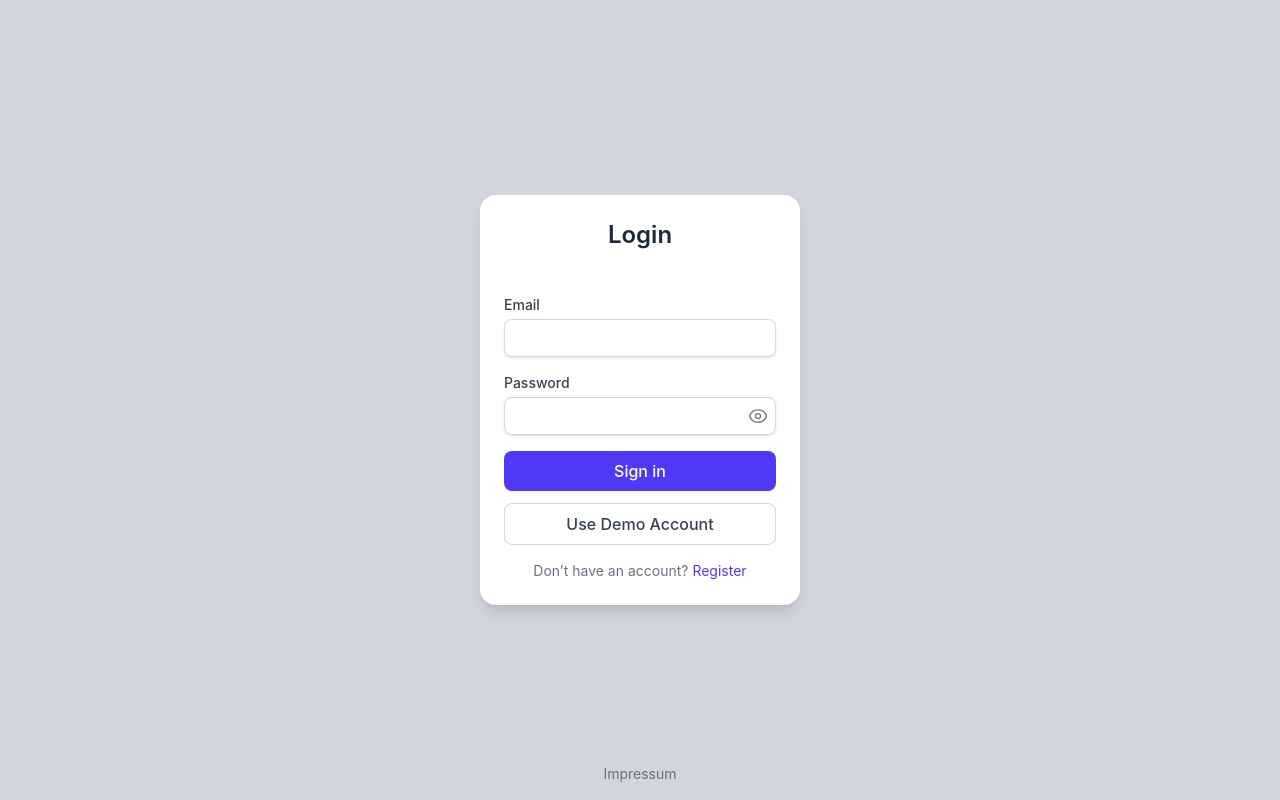
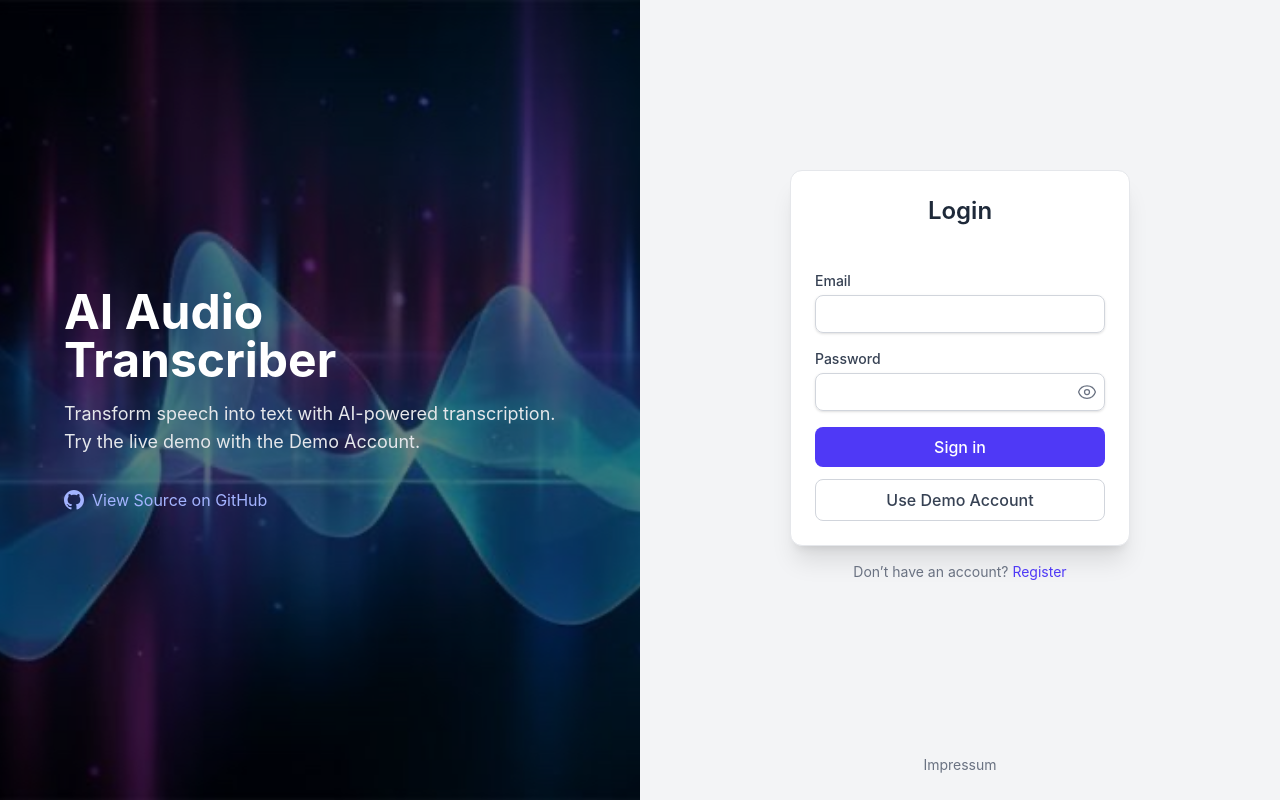
Before and after one commit to Yuchan48/audio-transcriber-platform, a React (Vite) app in the folder frontend/: page /login in a window 1280 px wide. Built offline with nearby package versions, Linux system fonts and the light colour scheme; no server answers.

Commit message:
feat: add GitHub icon and background image to login and register pages

```diff
--- /dev/null
+++ b/frontend/src/components/icons/GitHubIcon.tsx
@@ -0,0 +1,16 @@
+const GitHubIcon = ({ className }: { className?: string }) => {
+  return (
+    <svg
+      xmlns="http://www.w3.org/2000/svg"
+      viewBox="0 0 24 24"
+      fill="currentColor"
+      className={className}
+      role="img"
+      aria-label="GitHub"
+    >
+      <path d="M12 0c-6.626 0-12 5.373-12 12 0 5.302 3.438 9.8 8.207 11.387.599.111.793-.261.793-.577v-2.234c-3.338.726-4.033-1.416-4.033-1.416-.546-1.387-1.333-1.756-1.333-1.756-1.089-.745.083-.729.083-.729 1.205.084 1.839 1.237 1.839 1.237 1.07 1.834 2.807 1.304 3.492.997.107-.775.418-1.305.762-1.604-2.665-.305-5.467-1.334-5.467-5.931 0-1.311.469-2.381 1.236-3.221-.124-.303-.535-1.524.117-3.176 0 0 1.008-.322 3.301 1.23.957-.266 1.983-.399 3.003-.404 1.02.005 2.047.138 3.006.404 2.291-1.552 3.297-1.23 3.297-1.23.653 1.653.242 2.874.118 3.176.77.84 1.235 1.911 1.235 3.221 0 4.609-2.807 5.624-5.479 5.921.43.372.823 1.102.823 2.222v3.293c0 .319.192.694.801.576 4.765-1.589 8.199-6.086 8.199-11.386 0-6.627-5.373-12-12-12z" />
+    </svg>
+  );
+};
+
+export default GitHubIcon;
--- a/frontend/src/pages/LoginPage.tsx
+++ b/frontend/src/pages/LoginPage.tsx
@@ -10,6 +10,10 @@
 import EyeIcon from "../components/icons/EyeIcon";
 import EyeOffIcon from "../components/icons/EyeOffIcon";
 import Spinner from "../components/icons/Spinner";
+import GitHubIcon from "../components/icons/GitHubIcon";
+
+// import assets
+import loginBg from "../assets/login_bg.jpg";
 
 const LoginPage = () => {
   const navigate = useNavigate();
@@ -68,8 +72,47 @@
   };
 
   return (
-    <div className="flex items-center justify-center h-screen  bg-gray-300 w-full max-w-screen overflow-hidden">
-      <div className="w-80 p-6 bg-white rounded-2xl shadow-lg">
+    <div className="min-h-screen w-full bg-gray-100 flex flex-col">
+      <div className="flex flex-1 flex-col lg:flex-row">
+        {/* Hero Section */}
+        <div className="relative lg:w-1/2 h-104 lg:h-screen lg:flex-row">
+          <img
+            src={loginBg}
+            alt="Audio Transcriber"
+            className="absolute inset-0 h-full w-full object-cover"
+          />
+
+          <div className="absolute inset-0 bg-black/50" />
+
+          <div className="relative z-10 flex h-full flex-col justify-center px-8 lg:px-16 text-white">
+            <h1 className="text-3xl lg:text-5xl font-bold">
+              AI Audio
+              <br />
+              Transcriber
+            </h1>
+
+            <p className="mt-4 text-base lg:text-lg text-gray-200">
+              Transform speech into text with AI-powered transcription.
+              <br />
+              Try the live demo with the Demo Account.
+            </p>
+
+            <a
+              href="https://github.com/Yuchan48/audio-transcriber-platform"
+              target="_blank"
+              rel="noopener noreferrer"
+              className="mt-8 inline-flex items-center gap-2 text-indigo-300 hover:text-indigo-200"
+            >
+              <GitHubIcon className="h-5 w-5" />
+              View Source on GitHub
+            </a>
+          </div>
+        </div>
+
+        <div className="flex flex-1 flex-col">
+          {/* Login Container */}
+          <div className="flex flex-1 items-center justify-center p-6 flex-col">
+            <div className="w-[340px] rounded-xl bg-white border border-gray-200 shadow-xl p-6">
               {/* Title & Error */}
               <h1 className="text-2xl font-semibold text-center text-gray-800">
                 Login
@@ -95,9 +138,7 @@
                       setError("");
                     }}
                     autoComplete="username"
-              className="mt-1 w-full rounded-lg border border-gray-300 px-3 py-2 text-sm shadow-sm
-          focus:outline-none focus:ring-2 focus:ring-indigo-500 focus:border-indigo-500
-          disabled:bg-gray-100 disabled:cursor-not-allowed"
+                    className="mt-1 w-full rounded-lg border border-gray-300 px-3 py-2 text-sm shadow-sm focus:outline-none focus:ring-2 focus:ring-indigo-500 focus:border-indigo-500 disabled:bg-gray-100 disabled:cursor-not-allowed"
                   />
                 </div>
 
@@ -118,9 +159,7 @@
                         setError("");
                       }}
                       autoComplete="current-password"
-                className="w-full rounded-lg border border-gray-300 px-3 py-2 pr-10 text-sm shadow-sm
-            focus:outline-none focus:ring-2 focus:ring-indigo-500 focus:border-indigo-500
-            disabled:bg-gray-100 disabled:cursor-not-allowed"
+                      className="w-full rounded-lg border border-gray-300 px-3 py-2 pr-10 text-sm shadow-sm focus:outline-none focus:ring-2 focus:ring-indigo-500 focus:border-indigo-500 disabled:bg-gray-100 disabled:cursor-not-allowed"
                     />
 
                     <button
@@ -162,7 +201,7 @@
               >
                 Use Demo Account
               </button>
-
+            </div>
             {/* Register link */}
             <div className="mt-4 text-center text-sm text-gray-500">
               Don’t have an account?{" "}
@@ -175,14 +214,19 @@
             </div>
           </div>
 
+          {/* Impressum */}
+          <div className="pb-6 text-center">
             <a
               href="/impressum"
               target="_blank"
               rel="noopener noreferrer"
-        className="mt-4 text-center text-sm text-gray-500 hover:underline absolute bottom-4"
+              className="text-sm text-gray-500 hover:underline"
             >
               Impressum
             </a>
+          </div>
+        </div>
+      </div>
     </div>
   );
 };
--- a/frontend/src/pages/RegisterPage.tsx
+++ b/frontend/src/pages/RegisterPage.tsx
@@ -10,6 +10,9 @@
 import EyeIcon from "../components/icons/EyeIcon";
 import EyeOffIcon from "../components/icons/EyeOffIcon";
 import Spinner from "../components/icons/Spinner";
+import GitHubIcon from "../components/icons/GitHubIcon";
+
+import loginBg from "../assets/login_bg.jpg";
 
 const RegisterPage = () => {
   const navigate = useNavigate();
@@ -78,8 +81,48 @@
   };
 
   return (
-    <div className="flex items-center justify-center h-screen bg-gray-300 w-full max-w-screen overflow-hidden">
-      <div className="w-80 p-6 bg-white rounded-2xl shadow-lg">
+    <div className="min-h-screen w-full bg-gray-100 flex flex-col">
+      <div className="flex flex-1 flex-col lg:flex-row">
+        {/* Hero Section */}
+        <div className="relative lg:w-1/2 h-104 lg:h-screen lg:flex-row">
+          <img
+            src={loginBg}
+            alt="Audio Transcriber"
+            className="absolute inset-0 h-full w-full object-cover"
+          />
+
+          <div className="absolute inset-0 bg-black/50" />
+
+          <div className="relative z-10 flex h-full flex-col justify-center px-8 lg:px-16 text-white">
+            <h1 className="text-3xl lg:text-5xl font-bold">
+              AI Audio
+              <br />
+              Transcriber
+            </h1>
+
+            <p className="mt-4 text-base lg:text-lg text-gray-200">
+              Transform speech into text with AI-powered transcription.
+              <br />
+              Try the live demo with the Demo Account.
+            </p>
+
+            <a
+              href="https://github.com/Yuchan48/audio-transcriber-platform"
+              target="_blank"
+              rel="noopener noreferrer"
+              className="mt-8 inline-flex items-center gap-2 text-indigo-300 hover:text-indigo-200"
+            >
+              <GitHubIcon className="h-5 w-5" />
+              View Source on GitHub
+            </a>
+          </div>
+        </div>
+
+        {/* Right Side */}
+        <div className="flex flex-1 flex-col">
+          {/* Register Container */}
+          <div className="flex flex-1 items-center justify-center p-6 flex-col">
+            <div className="w-[340px] rounded-xl bg-white border border-gray-200 shadow-xl p-6">
               {/* Title & Error */}
               <h1 className="text-2xl font-semibold text-center text-gray-800">
                 Register
@@ -89,7 +132,10 @@
                 {error || "\u00A0"}
               </div>
 
-        <form className="space-y-4 text-gray-900" onSubmit={handleRegister}>
+              <form
+                className="space-y-2 text-gray-900"
+                onSubmit={handleRegister}
+              >
                 {/* Email input */}
                 <div>
                   <label className="block text-sm font-medium text-gray-700">
@@ -105,9 +151,7 @@
                       setError("");
                     }}
                     autoComplete="email"
-              className="mt-1 w-full rounded-lg border border-gray-300 px-3 py-2 text-sm shadow-sm
-          focus:outline-none focus:ring-2 focus:ring-indigo-500 focus:border-indigo-500
-          disabled:bg-gray-100 disabled:cursor-not-allowed"
+                    className="mt-1 w-full rounded-lg border border-gray-300 px-3 py-2 text-sm shadow-sm focus:outline-none focus:ring-2 focus:ring-indigo-500 focus:border-indigo-500 disabled:bg-gray-100 disabled:cursor-not-allowed"
                   />
                 </div>
 
@@ -127,9 +171,7 @@
                         setError("");
                       }}
                       autoComplete="new-password"
-                className="w-full rounded-lg border border-gray-300 px-3 py-2 pr-10 text-sm shadow-sm
-            focus:outline-none focus:ring-2 focus:ring-indigo-500 focus:border-indigo-500
-            disabled:bg-gray-100 disabled:cursor-not-allowed"
+                      className="w-full rounded-lg border border-gray-300 px-3 py-2 pr-10 text-sm shadow-sm focus:outline-none focus:ring-2 focus:ring-indigo-500 focus:border-indigo-500 disabled:bg-gray-100 disabled:cursor-not-allowed"
                     />
                     <button
                       type="button"
@@ -161,14 +203,14 @@
                         setError("");
                       }}
                       autoComplete="new-password"
-                className="w-full rounded-lg border border-gray-300 px-3 py-2 pr-10 text-sm shadow-sm
-            focus:outline-none focus:ring-2 focus:ring-indigo-500 focus:border-indigo-500
-            disabled:bg-gray-100 disabled:cursor-not-allowed"
+                      className="w-full rounded-lg border border-gray-300 px-3 py-2 pr-10 text-sm shadow-sm focus:outline-none focus:ring-2 focus:ring-indigo-500 focus:border-indigo-500 disabled:bg-gray-100 disabled:cursor-not-allowed"
                     />
                     <button
                       type="button"
                       className="absolute inset-y-0 right-2 flex items-center text-gray-500 hover:text-gray-700 transition"
-                onClick={() => setShowConfirmPassword(!showConfirmPassword)}
+                      onClick={() =>
+                        setShowConfirmPassword(!showConfirmPassword)
+                      }
                     >
                       {showConfirmPassword ? (
                         <EyeOffIcon className="h-5 w-5" />
@@ -183,8 +225,7 @@
                 <button
                   type="submit"
                   disabled={isLoading}
-            className="w-full flex items-center justify-center gap-2 rounded-lg bg-indigo-600 px-4 py-2 text-white font-medium
-        hover:bg-indigo-700 active:scale-[0.98] transition disabled:opacity-50 disabled:cursor-not-allowed"
+                  className="w-full flex items-center justify-center gap-2 rounded-lg bg-indigo-600 mt-4 px-4 py-2 text-white font-medium hover:bg-indigo-700 active:scale-[0.98] transition disabled:opacity-50 disabled:cursor-not-allowed"
                 >
                   {isLoading ? (
                     <>
@@ -196,8 +237,9 @@
                   )}
                 </button>
               </form>
+            </div>
 
-        {/* Login link */}
+            {/* Login Link */}
             <div className="mt-4 text-center text-sm text-gray-500">
               Already have an account?{" "}
               <button
@@ -209,16 +251,26 @@
             </div>
           </div>
 
+          {/* Impressum */}
+          <div className="pb-6 text-center">
             <a
               href="/impressum"
               target="_blank"
               rel="noopener noreferrer"
-        className="mt-4 text-center text-sm text-gray-500 hover:underline absolute bottom-4"
+              className="text-sm text-gray-500 hover:underline"
             >
               Impressum
             </a>
+          </div>
+        </div>
+      </div>
     </div>
   );
 };
 
 export default RegisterPage;
+
+/*
+
+
+*/
```
Also changed, not shown: frontend/src/assets/login_bg.jpg (added). Lines whose indentation alone changed are shown as unchanged.
